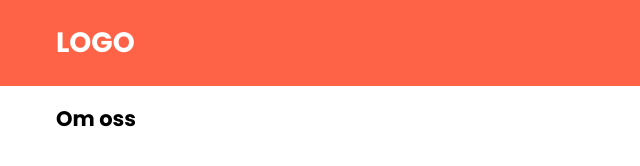
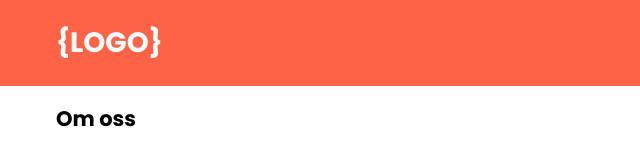
Before and after one commit to Punttt/frontend-lab, a website built with Vite: page about.html in a window 1280 px wide. Shown: the full height of the page, 0-640 px from the left. Built offline with nearby package versions, Linux system fonts and the light colour scheme.

Commit message:
ändrar texten för logo

```diff
--- a/about.html
+++ b/about.html
@@ -9,7 +9,7 @@
   <body>
     <header>
       <div class="container">
-        <h1>LOGO</h1>
+        <h1>{LOGO}</h1>
         <nav>
           <ul>
             <li><a href="/">Hem</a></li>
```
Also changed, not shown: add.html (+1 -1 lines), index.html (+1 -1 lines).
